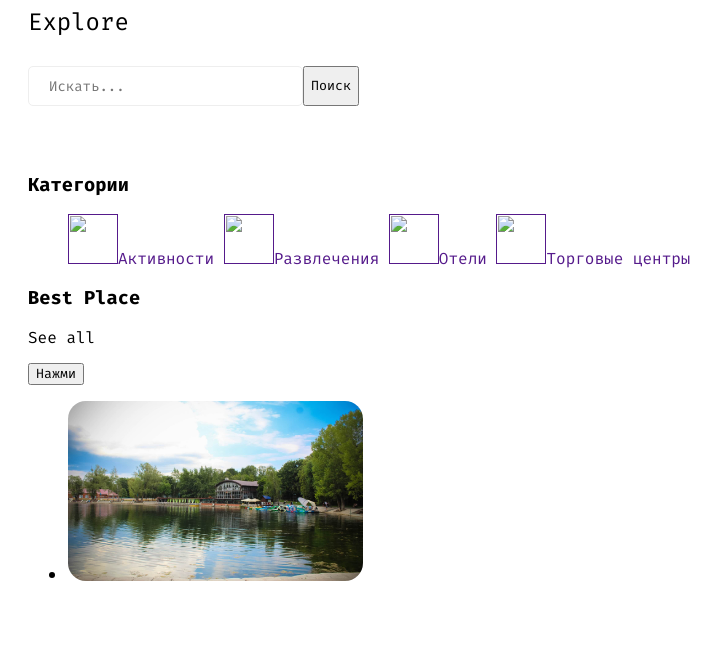
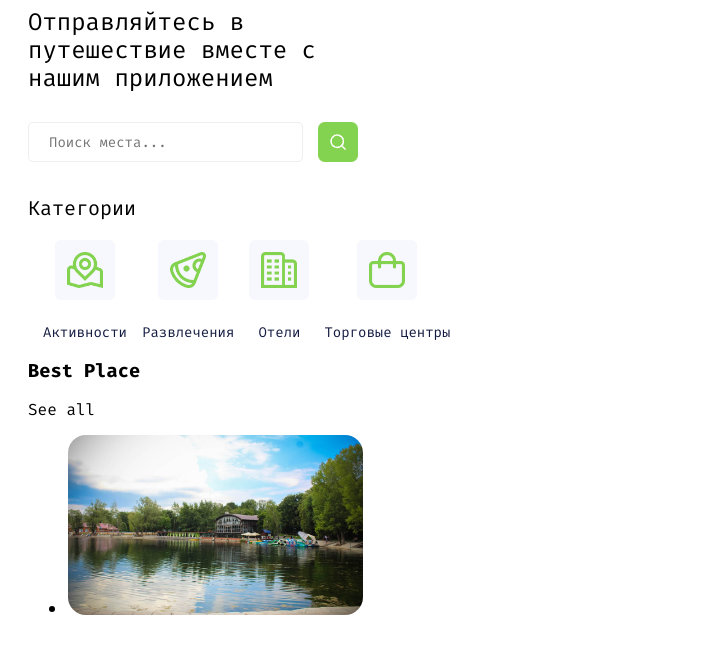
Before and after one commit to KaioOrg/webTrip, a PHP site: page / in a window 1280 px wide. Shown: the top 654 px of the page, without its empty margins (0-725 px from the left). Run offline with PHP 8.4, Linux system fonts and the light colour scheme.

Commit message:
update 0.1.2

```diff
--- a/index.html
+++ b/index.html
@@ -8,39 +8,38 @@
     <link rel="preconnect" href="https://fonts.googleapis.com">
     <link rel="preconnect" href="https://fonts.gstatic.com" crossorigin>
     <link href="https://fonts.googleapis.com/css2?family=Fira+Mono:wght@200..700&display=swap" rel="stylesheet">
-    <link rel="stylesheet" href="static/mainPageStyle.css">
+    <link rel="stylesheet" href="/static/mainPageStyle.css">
     <title>Главная</title>
 </head>
 <body>
     <header>
-        <h2 class="namePage">Explore</h2>
+        <h2 class="namePage">Отправляйтесь в путешествие вместе с нашим приложением</h2>
         <form action="" method="get">
-            <input name="s" placeholder="Искать..." type="search">
-            <button type="submit">Поиск</button>
+            <input name="s" placeholder="Поиск места..." type="search">
+            <button class="search-place-button" type="submit"><img src="static/searchIcon.png" alt=""></button>
         </form>
-        <img src="#" alt="">
     </header>
 
     <main>
         <section>
-            <h3>Категории</h3>
-            <ul>
-                <a href=""><img src="" alt="" width="50px" height="50px">Активности</a>
-                <a href=""><img src="#" alt="" width="50px" height="50px">Развлечения</a>
-                <a href=""><img src="#" alt="" width="50px" height="50px">Отели</a>
-                <a href=""><img src="#" alt="" width="50px" height="50px">Торговые центры</a>
+            <h3 class="label-section-categories">Категории</h3>
+            <ul class="categories">
+                <a class="category-item category-activity" href="">Активности</a>
+                <a class="category-item category-entertainment" href="">Развлечения</a>
+                <a class="category-item category-hotels" href="">Отели</a>
+                <a class="category-item category-malls" href="">Торговые центры</a>
             </ul>
         </section>
 
         <section>
             <h3>Best Place</h3>
             <p>See all</p>
-            <a href="https://kaioorg.github.io/TripTreck/PageAboutMe"><button type="button">Нажми</button></a>
             <ul class="best-places-list">
                 <li class="best-places-items">
                     <img class="imagesa" src="/static/8s897va897yvayva.jpeg" width="300" alt="">
                     <p class="text-best-place1">Парк Якутова</p>
                 </li>
+            </ul>
         </section>
     </main>
 
--- a/static/mainPageStyle.css
+++ b/static/mainPageStyle.css
@@ -11,9 +11,8 @@ a{
     margin: 0 20px;
 }
 
-
 .namePage{
-    width: 250px;
+    width: 300px;
     font-weight: 400;
     margin-top: 0;
     margin-bottom: 30px;
@@ -43,6 +42,8 @@ input{
 
 .label-section-categories{
     margin-top: 0;
+    font-weight: 400;
+    font-size: 20px;
     margin-bottom: 20px;
 }
 
```
